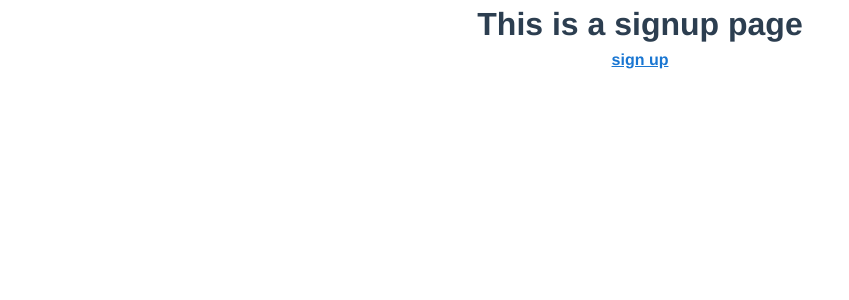
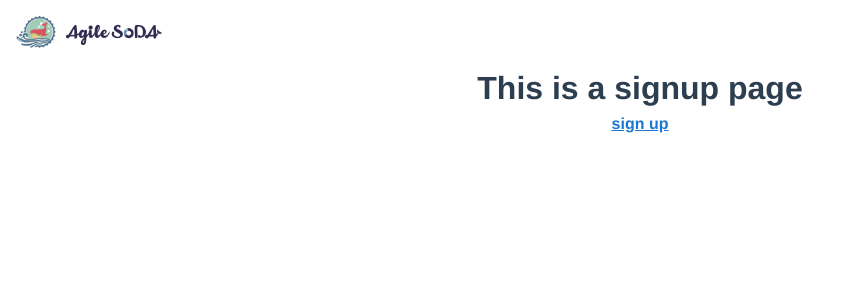
Before and after one commit to woosukji/aitutor-web-interface, a Vue app in the folder aitutor-web/: page /sign-up in a window 1280 px wide. Shown: the top 300 px of the page, without its empty margins (0-849 px from the left). Built offline with nearby package versions, Linux system fonts and the light colour scheme; no server answers; what vue-katex would draw is missing.

Commit message:
refactor top bar base component

```diff
--- /dev/null
+++ b/aitutor-web/src/components/BaseTopBar.vue
@@ -0,0 +1,40 @@
+<template>
+  <v-app-bar v-bind="$attrs">
+    <div class="logo d-flex align-center">
+      <v-img
+        alt="Agilesoda Logo"
+        class="shrink mr-2"
+        contain
+        src="../assets/agilesoda_logo.png"
+        transition="scale-transition"
+        width="40"
+      />
+
+      <v-img
+        alt="Agilesoda Name"
+        class="shrink mt-1 d-none d-sm-block"
+        contain
+        min-width="100"
+        :src="
+          require($attrs.color === 'transparent'
+            ? '../assets/agilesoda_name.png'
+            : '../assets/agilesoda_name_white.png')
+        "
+        width="100"
+      />
+    </div>
+
+    <v-spacer></v-spacer>
+
+    <slot></slot>
+  </v-app-bar>
+</template>
+
+<script>
+export default {
+  name: "BaseTopBar",
+  inheritAttrs: false,
+};
+</script>
+
+<style scoped lang="scss"></style>
--- a/aitutor-web/src/components/Navigation.vue
+++ b/aitutor-web/src/components/Navigation.vue
@@ -1,27 +1,5 @@
 <template>
-  <v-app-bar color="primary" dark app>
-    <div class="logo d-flex align-center">
-      <v-img
-        alt="Agilesoda Logo"
-        class="shrink mr-2"
-        contain
-        src="../assets/agilesoda_logo.png"
-        transition="scale-transition"
-        width="40"
-      />
-
-      <v-img
-        alt="Agilesoda Name"
-        class="shrink mt-1 hidden-sm-and-down"
-        contain
-        min-width="100"
-        src="../assets/agilesoda_name_white.png"
-        width="100"
-      />
-    </div>
-
-    <v-spacer></v-spacer>
-
+  <base-top-bar color="primary" dark app>
     <div class="main-dash-toggle d-flex align-center" v-if="showMainDashToggle">
       <v-btn to="/main" text>
         <span>Main</span>
@@ -53,12 +31,15 @@
         </v-list-item>
       </v-list>
     </v-menu>
-  </v-app-bar>
+  </base-top-bar>
 </template>
 
 <script>
+import BaseTopBar from "@/components/BaseTopBar.vue";
+
 export default {
   name: "Nagivation",
+  components: { BaseTopBar },
   data() {
     return {};
   },
--- a/aitutor-web/src/views/Landing.vue
+++ b/aitutor-web/src/views/Landing.vue
@@ -2,29 +2,8 @@
   <v-row no-gutters class="landing pa-0 ma-0">
     <v-col class="d-none d-md-block grey" cols="4"> </v-col>
     <v-col class="col-12 col-md-8">
-      <v-app-bar class="main_bar" elevation="0" color="transparent">
-        <div class="logo d-flex align-center">
-          <v-img
-            alt="Agilesoda Logo"
-            class="shrink mr-2"
-            contain
-            src="../assets/agilesoda_logo.png"
-            transition="scale-transition"
-            width="40"
-          />
-
-          <v-img
-            alt="Agilesoda Name"
-            class="shrink mt-1 hidden-sm-and-down"
-            contain
-            min-width="100"
-            src="../assets/agilesoda_name.png"
-            width="100"
-          />
-        </div>
-
-        <v-spacer></v-spacer>
-      </v-app-bar>
+      <base-top-bar class="main_bar" elevation="0" color="transparent">
+      </base-top-bar>
       <v-container
         class="main_panel d-flex flex-column justify-center align-center"
       >
@@ -36,10 +15,11 @@
 </template>
 
 <script>
+import BaseTopBar from "@/components/BaseTopBar.vue";
 import LoginForm from "@/components/LoginForm.vue";
 
 export default {
-  components: { LoginForm },
+  components: { BaseTopBar, LoginForm },
   name: "Landing",
   methods: {
     handleLogin(form) {
--- a/aitutor-web/src/views/SignUp.vue
+++ b/aitutor-web/src/views/SignUp.vue
@@ -1,14 +1,17 @@
 <template>
   <div class="sign-up">
+    <base-top-bar elevation="0" color="transparent"></base-top-bar>
     <h1>This is a signup page</h1>
     <router-link to="/">sign up</router-link>
   </div>
 </template>
 
 <script>
+import BaseTopBar from "@/components/BaseTopBar.vue";
+
 export default {
   name: "SignUp",
-  components: {},
+  components: { BaseTopBar },
   data() {
     return {};
   },
```
